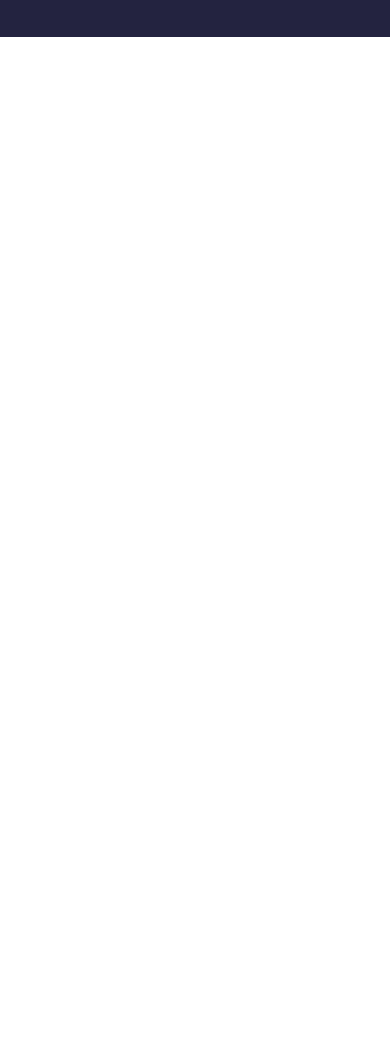
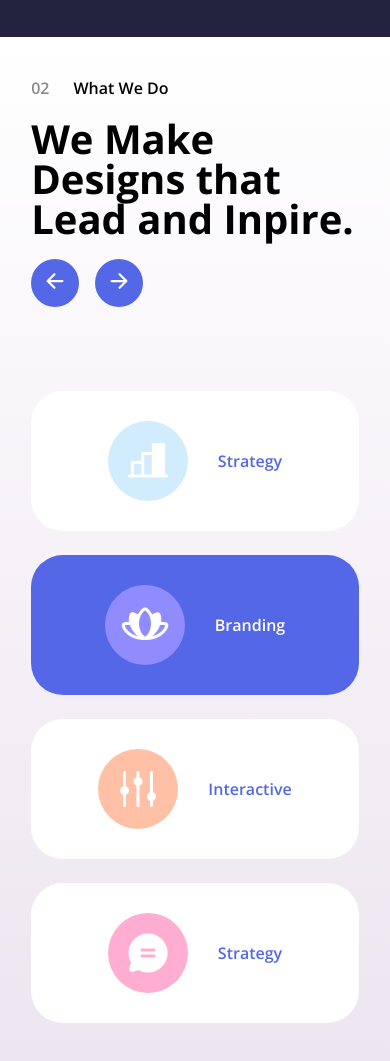
Before and after one commit to mohdmdthr/Folio, a plain HTML site: page index.html in a window 390 px wide. Shown: the part 1880-2941 px from the top of the page. Before the commit the page ends 1917 px from the top, so only its background shows below. Drawn offline with nearby package versions, Linux system fonts and the light colour scheme.

Commit message:
add section what

```diff
--- a/css/queries.css
+++ b/css/queries.css
@@ -1,9 +1,3 @@
-@media (max-width: 1024px) {
-  /* html {
-    font-size: 56.25%;
-  } */
-}
-
 @media (max-width: 920px) {
   /*** Mobile Menu ***/
   .hero {
@@ -139,6 +133,21 @@
   .counter span {
     font-size: 14rem;
   }
+
+  /* FEATURES */
+  .icon-bg {
+    width: 8rem;
+    height: 8rem;
+  }
+
+  .feature__icon {
+    width: 4.8rem;
+    height: 4.8rem;
+  }
+
+  .feature__text {
+    font-size: 1.6rem;
+  }
 }
 
 @media (max-width: 600px) {
@@ -171,7 +180,8 @@
   }
 
   /* SECTION WHO */
-  .container-who {
+  .container-who,
+  .what-grid {
     grid-template-columns: repeat(2, 1fr);
     row-gap: 2rem;
   }
@@ -225,4 +235,26 @@
     grid-row: 7;
     grid-column: 1 / -1;
   }
+
+  /* FEATURES */
+  .features {
+    flex-direction: column;
+    gap: 2.4rem;
+    height: initial;
+    background-color: transparent;
+    align-items: stretch;
+  }
+
+  .feature {
+    padding: 3rem;
+    flex-direction: row;
+    justify-content: center;
+    background-color: #fff;
+    border-radius: 32px;
+  }
+
+  .feature--highlighted {
+    background-color: #5468e7;
+    color: #fff;
+  }
 }
--- a/css/styles.css
+++ b/css/styles.css
@@ -181,7 +181,8 @@ body {
   background: none;
 }
 
-.btn-move:hover {
+.btn-move:hover,
+.btn-move--primary {
   background-color: #5468e7;
 }
 
@@ -246,3 +247,77 @@ body {
   font-weight: 600;
   line-height: 1;
 }
+
+/* SECTION WHAT WE DO */
+.section-what {
+  background: linear-gradient(#fff, #ede5f0);
+}
+
+.what-grid {
+  display: grid;
+  grid-template-columns: 20% repeat(2, auto);
+  grid-template-rows: minmax(min-content, max-content);
+  /* color: #fff; */
+}
+
+/**** SECTION FEATURES ****/
+.features {
+  display: flex;
+  justify-content: space-around;
+  align-items: center;
+  height: 30rem;
+  margin-top: 8.4rem;
+  border-radius: 32px;
+  background-color: #fff;
+}
+
+.feature {
+  display: flex;
+  flex-direction: column;
+  justify-content: center;
+  align-items: center;
+  height: 100%;
+  gap: 3rem;
+  flex: 1;
+  color: #5468e7;
+}
+
+.feature--highlighted {
+  background-color: #5468e7;
+  color: #fff;
+  height: 120%;
+  border-radius: 32px;
+}
+
+.icon-bg {
+  display: flex;
+  align-items: center;
+  justify-content: center;
+  width: 10rem;
+  height: 10rem;
+  border-radius: 50%;
+}
+
+.icon-bg--skyblue {
+  background-color: #d1ecfd;
+}
+.icon-bg--purple {
+  background-color: #908cff;
+}
+.icon-bg--orange {
+  background-color: #ffc0a5;
+}
+.icon-bg--pink {
+  background-color: #ffadd0;
+}
+
+.feature__icon {
+  width: 6.4rem;
+  height: 6.4rem;
+}
+
+.feature__text {
+  font-size: 1.8rem;
+  font-weight: 600;
+  color: inherit;
+}
--- a/index.html
+++ b/index.html
@@ -109,6 +109,71 @@
         <p class="counter"><span>28</span>Bigest Branding</p>
       </div>
     </section>
+
+    <!-- WHAT WE DO -->
+    <section class="section-what">
+      <div class="container">
+        <div class="what-grid">
+          <img src="./img/logo symbol.png" alt="logo" class="icon" />
+          <h2 class="heading-secondary"><span>02</span>What We Do</h2>
+          <h3 class="section-who__tertiary">
+            We Make Designs that Lead and Inpire.
+          </h3>
+          <div class="arrows">
+            <button class="btn-move btn-move--primary">
+              <ion-icon name="arrow-back-outline" class="arrow"></ion-icon>
+            </button>
+            <button class="btn-move btn-move--primary">
+              <ion-icon name="arrow-forward-outline" class="arrow"></ion-icon>
+            </button>
+          </div>
+        </div>
+
+        <!-- FEATURES -->
+        <div class="features">
+          <div class="feature">
+            <div class="icon-bg icon-bg--skyblue">
+              <img
+                src="./img/chart-bar-fill.png"
+                alt="Graph icon"
+                class="feature__icon"
+              />
+            </div>
+            <span class="feature__text">Strategy</span>
+          </div>
+          <div class="feature feature--highlighted">
+            <div class="icon-bg icon-bg--purple">
+              <img
+                src="./img/flower-lotus-fill.png"
+                alt="Flower icon"
+                class="feature__icon"
+              />
+            </div>
+            <span class="feature__text">Branding</span>
+          </div>
+          <div class="feature">
+            <div class="icon-bg icon-bg--orange">
+              <img
+                src="./img/sliders-fill.png"
+                alt="Volume icon"
+                class="feature__icon"
+              />
+            </div>
+            <span class="feature__text">Interactive</span>
+          </div>
+          <div class="feature">
+            <div class="icon-bg icon-bg--pink">
+              <img
+                src="./img/chat-circle-text-fill.png"
+                alt="Speach bubble icon"
+                class="feature__icon"
+              />
+            </div>
+            <span class="feature__text">Strategy</span>
+          </div>
+        </div>
+      </div>
+    </section>
     <script
       type="module"
       src="https://unpkg.com/ionicons@5.5.2/dist/ionicons/ionicons.esm.js"
```
Also changed, not shown: img/chart-bar-fill.png (added), img/chat-circle-text-fill.png (added), img/flower-fill.png (added), img/flower-lotus-fill.png (added), img/sliders-fill.png (added).
